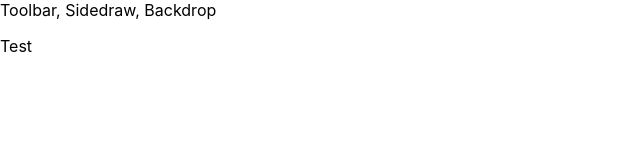
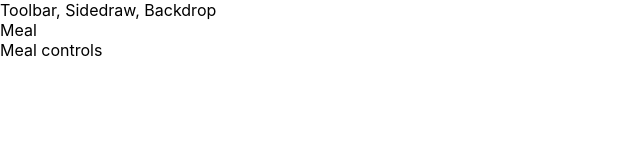
Before and after one commit to AlanKrajina/meal_builder_react_app, a React app: page / in a window 1280 px wide. Shown: the top 160 px of the page, without its empty margins (0-640 px from the left). Built offline with nearby package versions, Linux system fonts and the light colour scheme.

Commit message:
add MealBuilder container

```diff
--- a/src/App.js
+++ b/src/App.js
@@ -1,11 +1,12 @@
 import React from 'react';
 import Layout from './components/Layout/Layout';
+import MealBuilder from './containers/MealBuilder/MealBuilder';
 
 function App() {
   return (
     <div>
       <Layout>
-        <p>Test</p>
+        <MealBuilder />
       </Layout>
     </div>
   );
--- /dev/null
+++ b/src/containers/MealBuilder/MealBuilder.js
@@ -0,0 +1,19 @@
+import React, {Component} from 'react';
+import Aux from '../../hoc/Auxiliary';
+
+class MealBuilder extends Component {
+
+render () {
+
+
+    return (
+        <Aux>
+            <div>Meal</div>
+            <div>Meal controls</div>
+        </Aux>
+    )
+
+}
+}
+
+export default MealBuilder;
```
